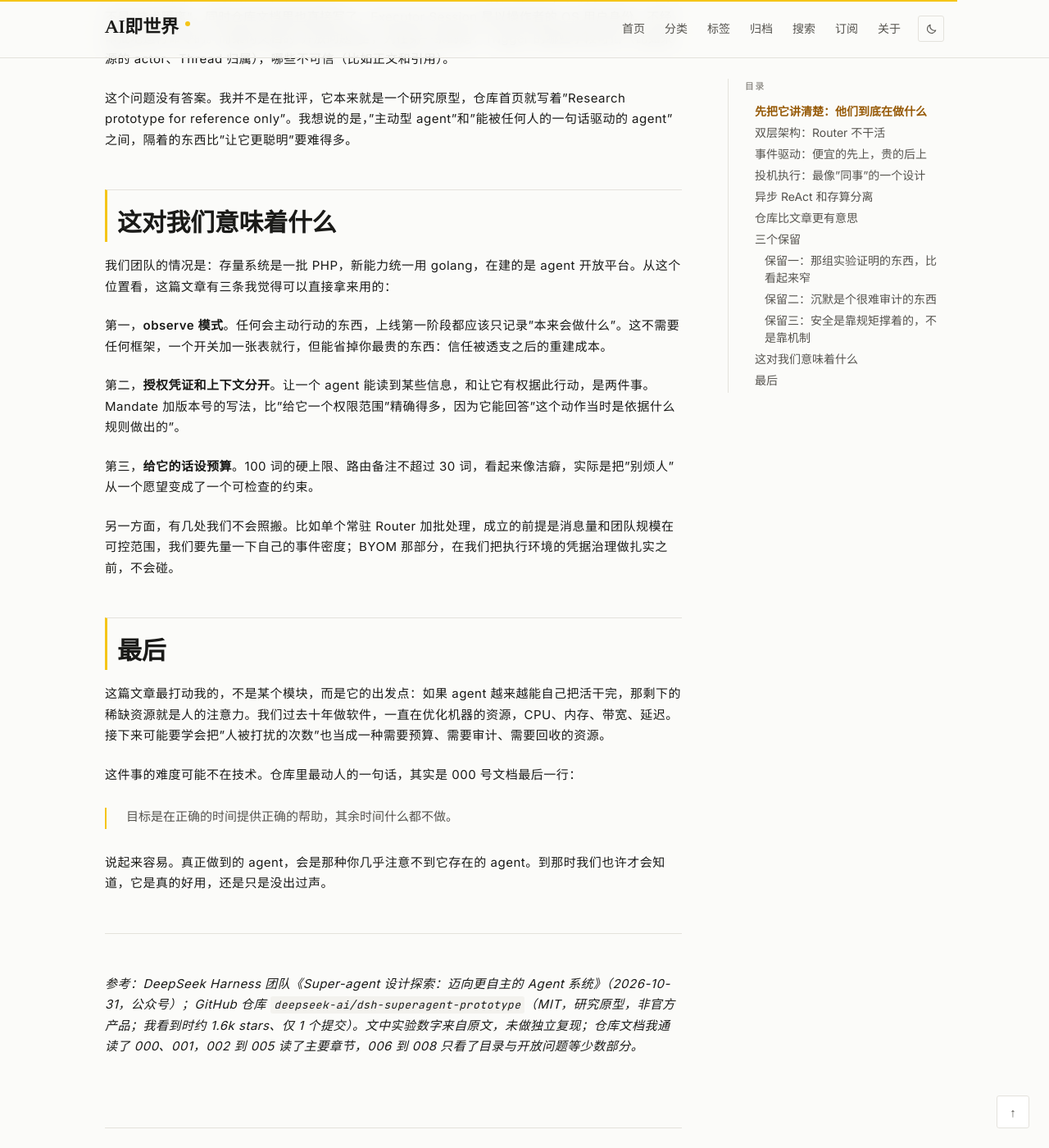
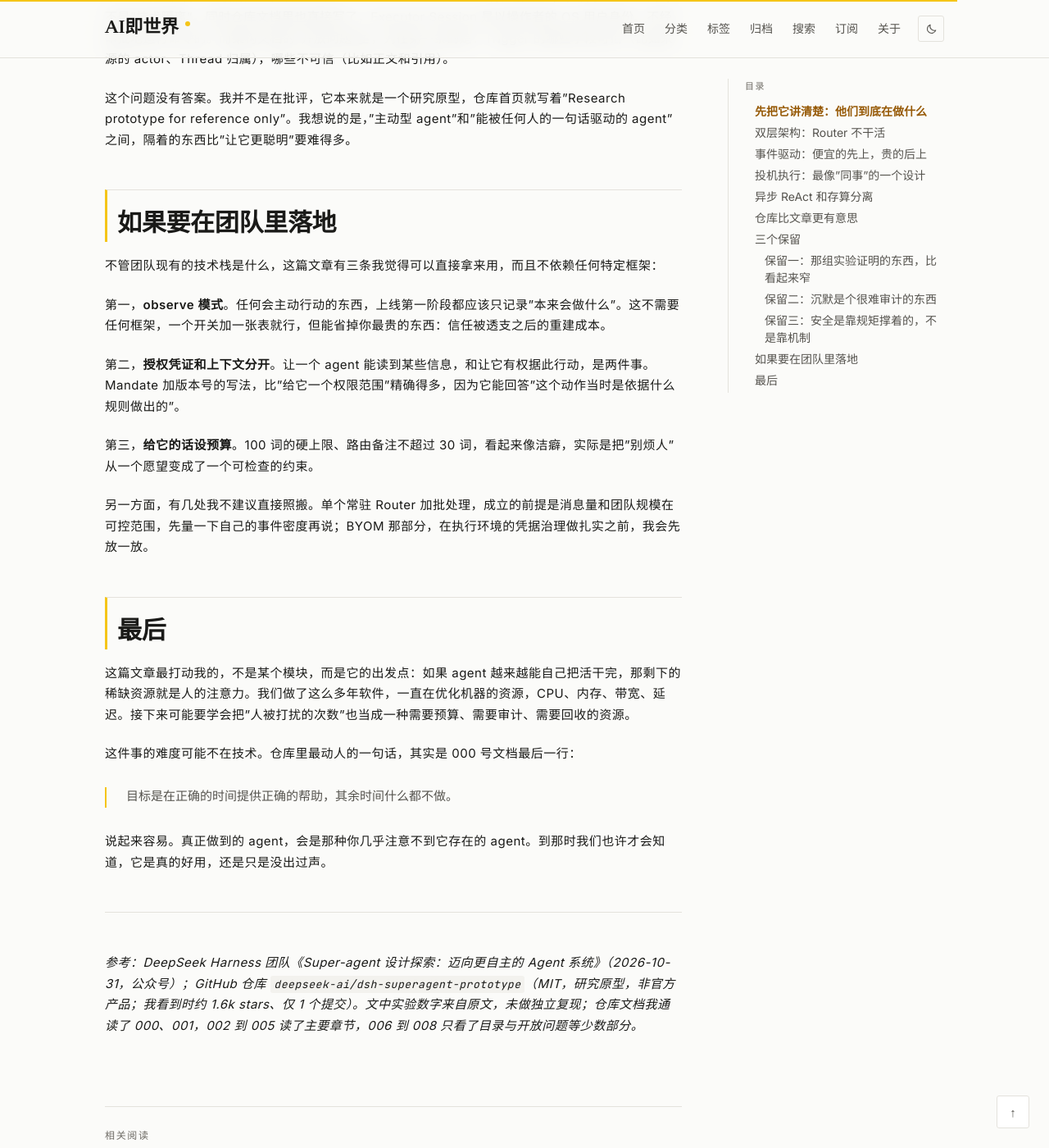
Before and after one commit to TaylorChen/TaylorChen.github.io, a Jekyll site: the page built from _posts/2026-11-02-读完DeepSeek的Super-agent-我对主动型agent多了三个保留.md, in a window 1280 px wide and 1400 px high, scrolled down 6631 px. Shown: the whole window at 82% size. Built offline with Jekyll 4.4.1, drawn with Linux system fonts in a browser that asks for light colours; comment, search, counter and statistics services are not loaded; some of the changed text lies outside the part shown.

Commit message:
文章脱敏：移除团队技术栈与内部建设情况的具体描述
Super-agent 文章中"启示"一节改为通用表述，不再提及团队存量系统语言、新能力技术选型与在建平台。

Co-Authored-By: Claude Sonnet 5.5 <noreply@anthropic.com>

```diff
--- a/_posts/2026-11-02-读完DeepSeek的Super-agent-我对主动型agent多了三个保留.md
+++ b/_posts/2026-11-02-读完DeepSeek的Super-agent-我对主动型agent多了三个保留.md
@@ -125,9 +125,9 @@ Watchdog 是个外部 Control Loop，由定时消息驱动一个独立会话，
 
 这个问题没有答案。我并不是在批评，它本来就是一个研究原型，仓库首页就写着"Research prototype for reference only"。我想说的是，"主动型 agent"和"能被任何人的一句话驱动的 agent"之间，隔着的东西比"让它更聪明"要难得多。
 
-## 这对我们意味着什么
+## 如果要在团队里落地
 
-我们团队的情况是：存量系统是一批 PHP，新能力统一用 golang，在建的是 agent 开放平台。从这个位置看，这篇文章有三条我觉得可以直接拿来用的：
+不管团队现有的技术栈是什么，这篇文章有三条我觉得可以直接拿来用，而且不依赖任何特定框架：
 
 第一，**observe 模式**。任何会主动行动的东西，上线第一阶段都应该只记录"本来会做什么"。这不需要任何框架，一个开关加一张表就行，但能省掉你最贵的东西：信任被透支之后的重建成本。
 
@@ -135,11 +135,11 @@ Watchdog 是个外部 Control Loop，由定时消息驱动一个独立会话，
 
 第三，**给它的话设预算**。100 词的硬上限、路由备注不超过 30 词，看起来像洁癖，实际是把"别烦人"从一个愿望变成了一个可检查的约束。
 
-另一方面，有几处我们不会照搬。比如单个常驻 Router 加批处理，成立的前提是消息量和团队规模在可控范围，我们要先量一下自己的事件密度；BYOM 那部分，在我们把执行环境的凭据治理做扎实之前，不会碰。
+另一方面，有几处我不建议直接照搬。单个常驻 Router 加批处理，成立的前提是消息量和团队规模在可控范围，先量一下自己的事件密度再说；BYOM 那部分，在执行环境的凭据治理做扎实之前，我会先放一放。
 
 ## 最后
 
-这篇文章最打动我的，不是某个模块，而是它的出发点：如果 agent 越来越能自己把活干完，那剩下的稀缺资源就是人的注意力。我们过去十年做软件，一直在优化机器的资源，CPU、内存、带宽、延迟。接下来可能要学会把"人被打扰的次数"也当成一种需要预算、需要审计、需要回收的资源。
+这篇文章最打动我的，不是某个模块，而是它的出发点：如果 agent 越来越能自己把活干完，那剩下的稀缺资源就是人的注意力。我们做了这么多年软件，一直在优化机器的资源，CPU、内存、带宽、延迟。接下来可能要学会把"人被打扰的次数"也当成一种需要预算、需要审计、需要回收的资源。
 
 这件事的难度可能不在技术。仓库里最动人的一句话，其实是 000 号文档最后一行：
 
```
